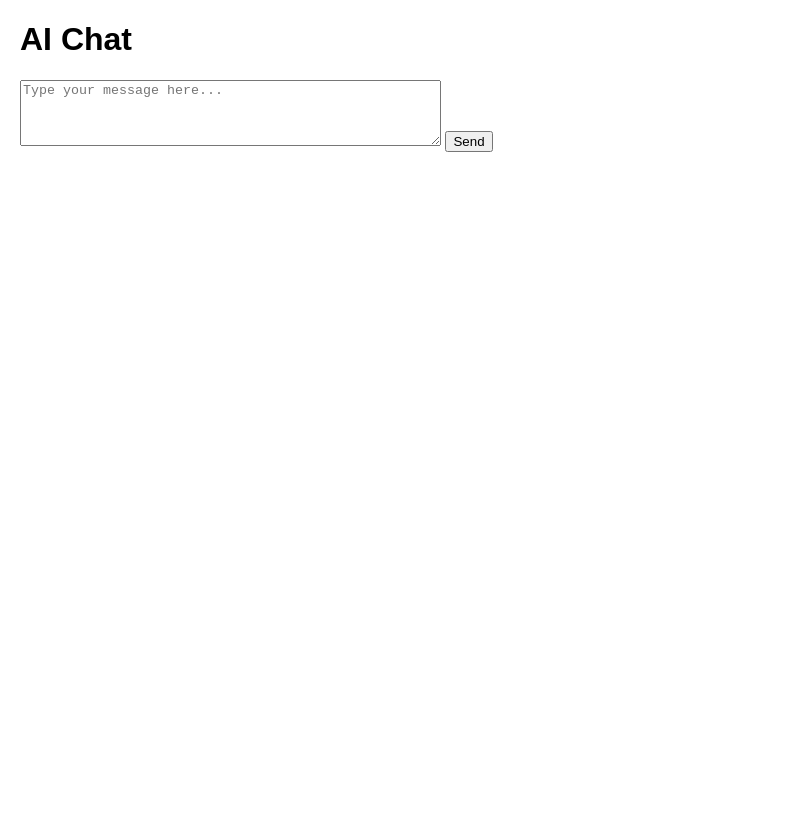
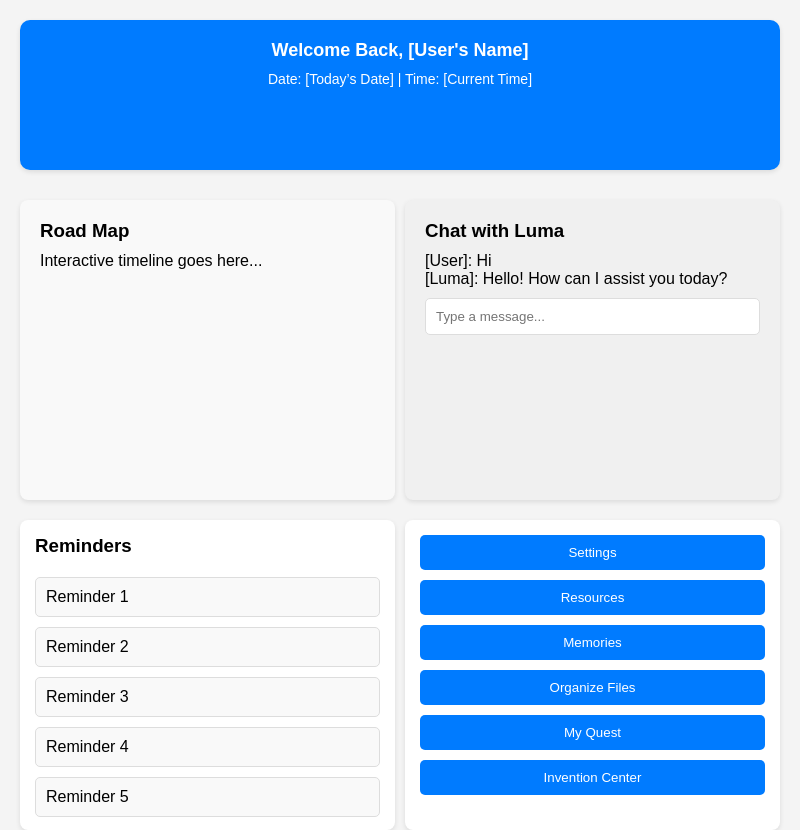
Before and after one commit to Effortless-Quest/luma, an Electron app: page index.html in a window 800 px wide. Before the commit the page ends 800 px from the top, so only its background shows below. Drawn offline with Linux system fonts and the light colour scheme.

Commit message:
app home page UI

```diff
--- a/app/main.ts
+++ b/app/main.ts
@@ -1,6 +1,9 @@
 import { app, BrowserWindow } from 'electron';
 import { exec } from 'child_process';
 import path from 'path';
+
+// Log the current working directory
+console.log("Current working directory:", process.cwd());
 
 let mainWindow: BrowserWindow | null;
 
@@ -8,6 +11,8 @@ function createWindow() {
   mainWindow = new BrowserWindow({
     width: 800,
     height: 600,
+    minWidth:500,
+    minHeight:580,
     webPreferences: {
       nodeIntegration: true,  // Ensure Node integration is enabled for access to Node.js
     },
--- /dev/null
+++ b/app/pages/chat-page/chat.css
@@ -0,0 +1,66 @@
+/* chat.css */
+
+/* Basic chat styles */
+body {
+    font-family: Arial, sans-serif;
+    display: flex;
+    justify-content: center;
+    align-items: center;
+    height: 100vh;
+    margin: 0;
+    background-color: #f4f4f4;
+  }
+
+  .chat-container {
+    width: 400px;
+    max-width: 100%;
+    background-color: white;
+    border-radius: 8px;
+    box-shadow: 0 4px 8px rgba(0, 0, 0, 0.1);
+    padding: 20px;
+  }
+
+  .messages {
+    max-height: 300px;
+    overflow-y: auto;
+    margin-bottom: 15px;
+  }
+
+  .message {
+    padding: 10px;
+    margin: 5px 0;
+    border-radius: 5px;
+    max-width: 80%;
+  }
+
+  .user-message {
+    background-color: #DCF8C6;
+    margin-left: auto;
+  }
+
+  .ai-message {
+    background-color: #E0E0E0;
+  }
+
+  textarea {
+    width: 100%;
+    padding: 10px;
+    border-radius: 5px;
+    border: 1px solid #ccc;
+    resize: none;
+  }
+
+  button {
+    padding: 10px;
+    background-color: #4CAF50;
+    color: white;
+    border: none;
+    border-radius: 5px;
+    cursor: pointer;
+    width: 100%;
+    font-size: 16px;
+  }
+
+  button:hover {
+    background-color: #45a049;
+  }
--- a/global.css
+++ b/global.css
@@ -1,20 +1,192 @@
-body {
-    font-family: Arial, sans-serif;
-    margin: 20px;
+* {
+    margin: 0;
+    padding: 0;
+    box-sizing: border-box;
   }
 
-  #chat-box {
-    border: 1px solid #ccc;
-    padding: 10px;
-    height: 300px;
+  body {
+    font-family: Arial, sans-serif;
+    display: grid;
+    grid-template-columns: repeat(4, 1fr); /* Adjust to 4 columns */
+    grid-template-rows: auto 1fr auto;
+    gap: 10px;
+    padding: 20px;
+    background-color: #f4f4f4;
+    height: 100vh;
     overflow-y: auto;
   }
 
-  #user-input {
-    width: 80%;
-    padding: 5px;
+  .box {
+    background: #fff;
+    padding: 15px;
+    border-radius: 8px;
+    box-shadow: 0 2px 5px rgba(0, 0, 0, 0.1);
   }
 
-  #send-btn {
-    padding: 5px 10px;
+  .box h3 {
+    margin-bottom: 10px;
   }
+
+  .header {
+    grid-column: 1; /* Welcome Back section spans column 1 */
+    width: 100%;
+    height: 150px;
+    background-color: #007BFF; /* Background color */
+    color: white;
+    border-radius: 10px; /* Rounded corners */
+    padding: 15px; /* Padding inside the box */
+    box-shadow: 0 2px 5px rgba(0, 0, 0, 0.1); /* Optional: Soft shadow */
+    text-align: center;
+    z-index: 10; /* Ensures it stays above other content */
+  }
+
+  .header h2 {
+    margin-bottom: 10px;
+    font-size: 18px;
+  }
+
+  .header p {
+    font-size: 14px;
+  }
+
+  .roadmap {
+    grid-column: 1; /* Roadmap spans column 1 */
+    margin-top: 20px; /* Adjusted for spacing after the header */
+    height: 600px; /* Flexible height */
+    background-color: #f9f9f9; /* Optional background color */
+    padding: 20px; /* Optional padding for inner content */
+
+  }
+
+  .reminders {
+    grid-column: 2 / 5; /* Span columns 2 and 3 */
+    display: flex;
+    flex-direction: column;
+    gap: 10px;
+    height: 350px; /* Allow it to scale with content */
+    margin-top: -160px;
+  }
+
+  .reminder {
+    padding: 10px;
+    background: #f9f9f9;
+    border: 1px solid #ddd;
+    border-radius: 5px;
+  }
+
+  .chat {
+    grid-column: 2 / 4; /* Chat spans only column 2 */
+    height: 395px;
+    background-color: #f0f0f0;
+    padding: 20px;
+    margin-top: -430px;
+  }
+
+  .chat input {
+    width: 100%;
+    padding: 10px;
+    margin-top: 10px;
+    border-radius: 5px;
+    border: 1px solid #ddd;
+  }
+
+  .directory {
+    grid-column: 4 / 5; /* Directory spans only column 3 */
+    display: flex;
+    flex-direction: column;
+    gap: 10px;
+    height: 395px;
+    margin-top: -430px;
+  }
+
+  .directory button {
+    background: #007BFF;
+    color: #fff;
+    padding: 10px;
+    border: none;
+    border-radius: 5px;
+    cursor: pointer;
+  }
+
+  .directory button:hover {
+    background: #0056b3;
+  }
+
+  /* For screens less than 769px */
+/* For screens less than 769px */
+/* For screens less than 769px */
+@media (max-width: 700px) {
+    .header {
+      grid-column: span 4; /* Span all 4 columns */
+      margin-bottom: 20px;
+      padding: 20px;
+      width: auto; /* Auto width for responsiveness */
+    }
+
+    .roadmap {
+      grid-column: span 4; /* Span all 4 columns */
+      margin-top: 0;
+      height: 300px;
+    }
+
+    .reminders {
+      grid-column: span 4; /* Span all 4 columns */
+      margin-top: 10px; /* Adds spacing below the header */
+      height: 310px;
+    }
+
+    .chat,
+    .directory {
+      grid-column: span 4; /* Stack chat and directory to span all 4 columns */
+      margin-top: 10px; /* Adds spacing between sections */
+      height: auto; /* Adjust height for responsiveness */
+    }
+
+    .chat {
+      height: 300px; /* Adjust height for chat */
+    }
+
+    .directory {
+      height: 310px; /* Adjust height for directory */
+    }
+  }
+
+
+
+
+  /* For screens between 769px and 1024px */
+  @media (min-width: 701px) and (max-width: 1024px) {
+    .header {
+      grid-column: span 4; /* Adjust to span all three columns */
+      margin-bottom: 20px;
+      padding: 20px;
+      width: auto; /* Auto width for responsiveness */
+    }
+
+    .roadmap {
+      grid-column: 1 / span 2; /* Remains in the first column */
+      margin-top: 0;
+      height: 300px;
+    }
+
+    .reminders {
+      grid-column: 1 / span 2; /* Move reminders to column 1 */
+      margin-top: 10px; /* Adds spacing below the header */
+      height: 310px;
+    }
+
+    .chat,
+    .directory {
+      grid-column: 3 / span 2; /* Stack chat and directory in columns 2 and 3 */
+    }
+
+    .chat {
+      margin-top: -310px; /* Adds spacing below reminders */
+      height: 300px;
+    }
+
+    .directory {
+      margin-top: -320px; /* Adds spacing below chat */
+      height: 310px; /* Adjust height for responsiveness */
+    }
+  }
--- a/index.html
+++ b/index.html
@@ -1,48 +1,47 @@
+<!-- index.html -->
 <!DOCTYPE html>
 <html lang="en">
 <head>
   <meta charset="UTF-8">
-  <meta name="viewport" content="width=device-width, initial-scale=1.0">
-  <title>Electron App</title>
-  <!-- Link to the external CSS file -->
+  <meta name="viewport" content="width=device-width,  initial-scale=1, minimum-scale=1, maximum-scale=1, user-scalable=no">
+  <title>Dashboard</title>
   <link rel="stylesheet" href="./global.css">
 </head>
 <body>
-  <h1>AI Chat</h1>
-
-  <!-- Chat box and user input area -->
-  <div>
-    <textarea id="userMessage" placeholder="Type your message here..." rows="4" cols="50"></textarea>
-    <button id="sendMessage">Send</button>
+  <div class="box header">
+    <h2>Welcome Back, [User's Name]</h2>
+    <p>Date: [Today’s Date] | Time: [Current Time]</p>
   </div>
 
-  <!-- Display AI's response -->
-  <div id="aiResponse"></div>
+  <div class="box roadmap">
+    <h3>Road Map</h3>
+    <p>Interactive timeline goes here...</p>
+  </div>
 
-  <!-- Import the chat logic -->
-  <script src="../dist/chat/chat.js"></script>
+  <div class="box reminders">
+    <h3>Reminders</h3>
+    <div class="reminder">Reminder 1</div>
+    <div class="reminder">Reminder 2</div>
+    <div class="reminder">Reminder 3</div>
+    <div class="reminder">Reminder 4</div>
+    <div class="reminder">Reminder 5</div>
+  </div>
 
-  <!-- Chat logic to send message to server and display AI's response -->
-  <script>
-    document.getElementById('sendMessage').addEventListener('click', async () => {
-      const message = document.getElementById('userMessage').value;
+  <div class="box chat">
+    <h3>Chat with Luma</h3>
+    <p>[User]: Hi</p>
+    <p>[Luma]: Hello! How can I assist you today?</p>
+    <input type="text" placeholder="Type a message..." />
+  </div>
 
-      // Send the message to the Python server
-      const response = await fetch('http://localhost:5000/chat', {
-        method: 'POST',
-        headers: {
-          'Content-Type': 'application/json',
-        },
-        body: JSON.stringify({ message }),
-      });
+  <div class="box directory">
+    <button>Settings</button>
+    <button>Resources</button>
+    <button>Memories</button>
+    <button>Organize Files</button>
+    <button>My Quest</button>
+    <button>Invention Center</button>
+  </div>
+</body>
 
-      const data = await response.json();
-      // Display AI's response
-      document.getElementById('aiResponse').innerText = data.response;
-    });
-  </script>
-
-  <!-- Link to main.js if required for Electron-specific logic -->
-  <script src="main.js"></script>
-</body>
 </html>
```
Also changed, not shown: app/pages/chat-page/chat.html (added, +25 -0 lines).
